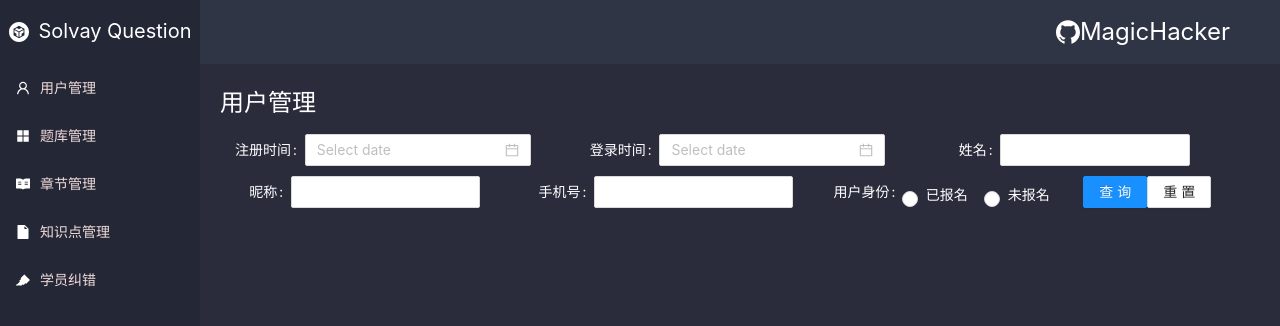
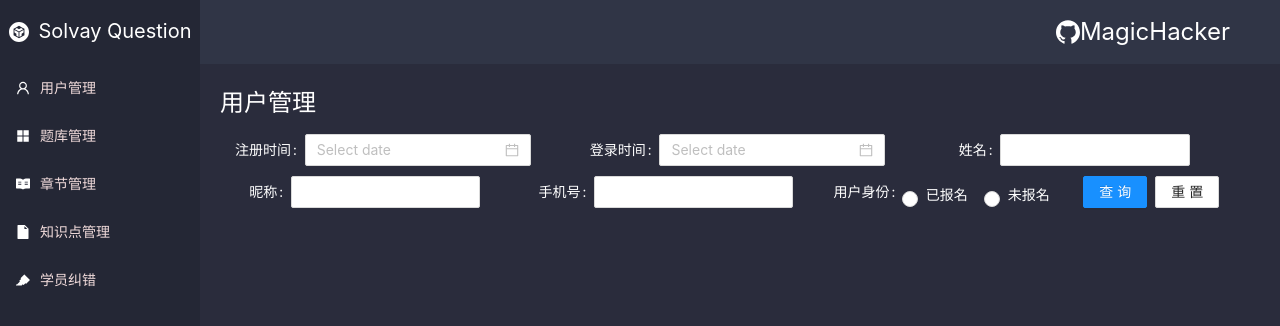
Before and after one commit to MagicHacker/Solvay-Question, a React app: page /#/homepage/userManage in a window 1280 px wide. Shown: the top 326 px of the page. Built offline with nearby package versions, Linux system fonts and the light colour scheme.

Commit message:
feat: 修改查询按钮样式

```diff
--- a/src/pages/userManage/index.js
+++ b/src/pages/userManage/index.js
@@ -33,8 +33,10 @@ export default class UserManage extends Component {
                 <Radio value="">未报名</Radio>
               </Radio.Group>
             </Form.Item>
-            <Form.Item style={{ marginTop: 10 }}>
-              <Button type="primary">查询</Button>
+            <Form.Item style={{ marginTop: 10 }} wrapperCol={{ span: 24 }}>
+              <Button type="primary" htmlType="submit" style={{ marginRight: 8 }}>
+                查询
+              </Button>
               <Button>重置</Button>
             </Form.Item>
           </Form>
```
